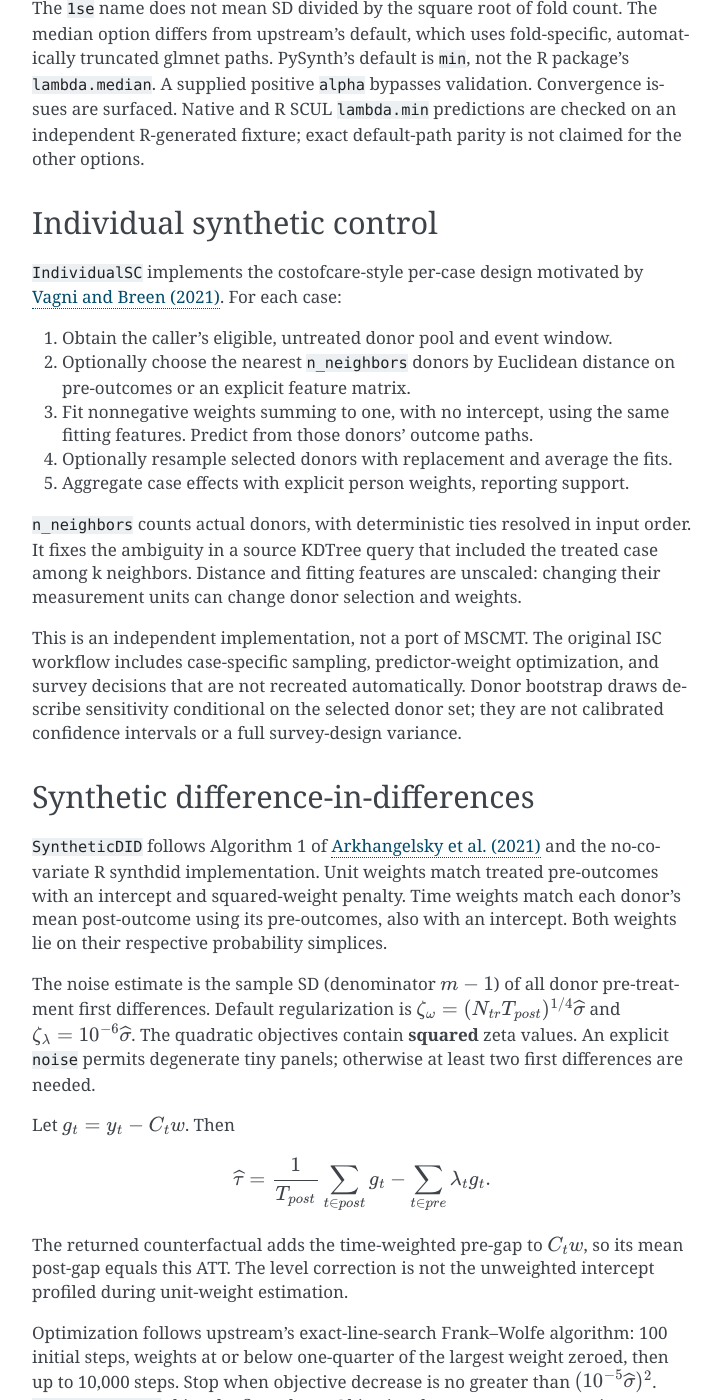
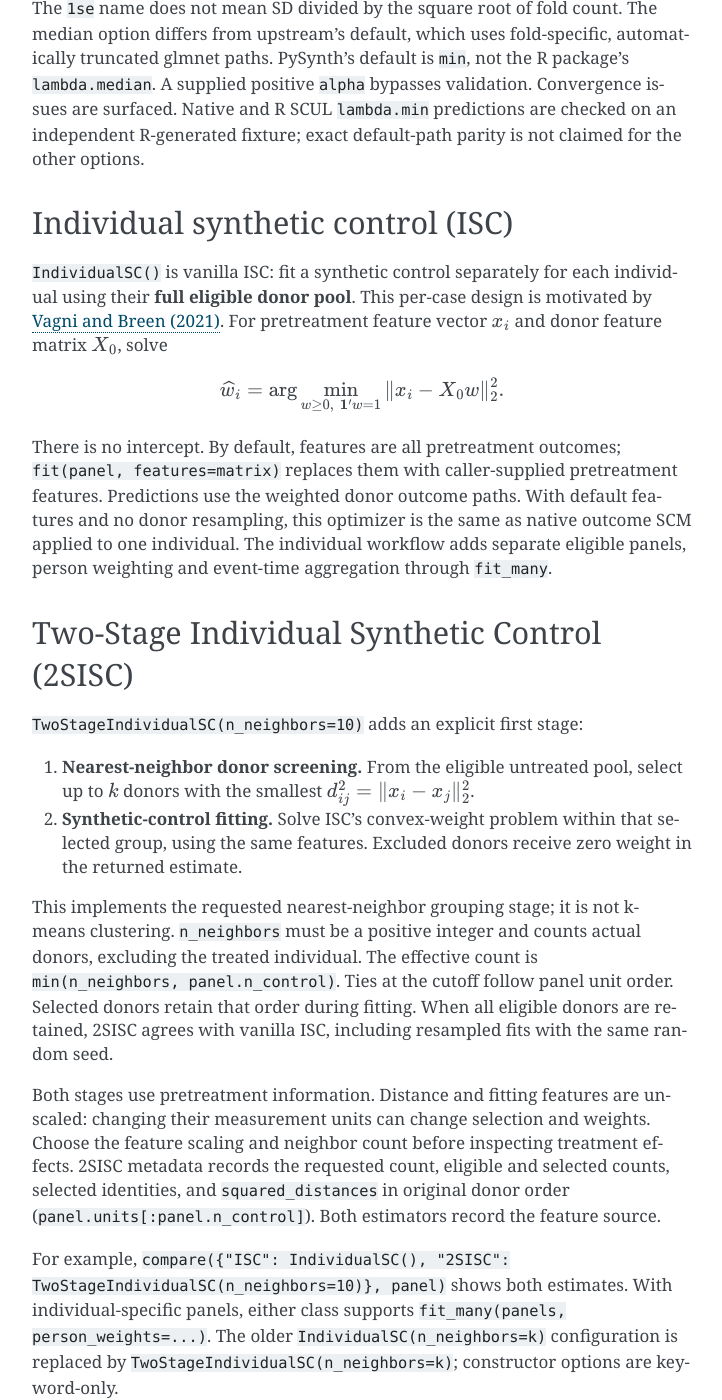
Before and after one commit to crahal/pysynthcon, a Sphinx documentation site: the page built from docs/methods.md, in a window 1280 px wide and 1400 px high, scrolled down 1527 px. Shown: the whole window, without its empty margins (388-1110 px from the left). Built offline with Sphinx 7.4.7, drawn with Linux system fonts in a browser that asks for light colours; some of the changed text lies outside the part shown.

Commit message:
docs: compare ISC and 2SISC in all canonical empirical examples

```diff
--- a/docs/api.rst
+++ b/docs/api.rst
@@ -22,6 +22,7 @@ Native methods
 
 .. automodule:: pysynth.individual
    :members:
+   :inherited-members:
 
 .. automodule:: pysynth.sdid
    :members:
--- a/docs/methods.md
+++ b/docs/methods.md
@@ -63,29 +63,68 @@ Convergence issues are surfaced. Native and R SCUL `lambda.min` predictions
 are checked on an independent R-generated fixture; exact default-path parity
 is not claimed for the other options.
 
-## Individual synthetic control
+## Individual synthetic control (ISC)
 
-`IndividualSC` implements the costofcare-style per-case design motivated by
-[Vagni and Breen (2021)](https://doi.org/10.1093/esr/jcab014). For each case:
+`IndividualSC()` is vanilla ISC: fit a synthetic control separately for each
+individual using their **full eligible donor pool**. This per-case design is
+motivated by [Vagni and Breen (2021)](https://doi.org/10.1093/esr/jcab014).
+For pretreatment feature vector $x_i$ and donor feature matrix $X_0$, solve
 
-1. Obtain the caller's eligible, untreated donor pool and event window.
-2. Optionally choose the nearest `n_neighbors` donors by Euclidean distance
-   on pre-outcomes or an explicit feature matrix.
-3. Fit nonnegative weights summing to one, with no intercept, using the same
-   fitting features. Predict from those donors' outcome paths.
-4. Optionally resample selected donors with replacement and average the fits.
-5. Aggregate case effects with explicit person weights, reporting support.
+$$\widehat w_i=\arg\min_{w\geq0,\;\mathbf{1}'w=1}
+\|x_i-X_0w\|_2^2.$$
 
-`n_neighbors` counts actual donors, with deterministic ties resolved in input
-order. It fixes the ambiguity in a source KDTree query that included the
-treated case among k neighbors. Distance and fitting features are unscaled:
-changing their measurement units can change donor selection and weights.
+There is no intercept. By default, features are all pretreatment outcomes;
+`fit(panel, features=matrix)` replaces them with caller-supplied pretreatment
+features. Predictions use the weighted donor outcome paths. With default
+features and no donor resampling, this optimizer is the same as native
+outcome SCM applied to one individual. The individual workflow adds separate
+eligible panels, person weighting and event-time aggregation through `fit_many`.
 
-This is an independent implementation, not a port of MSCMT. The original ISC
+## Two-Stage Individual Synthetic Control (2SISC)
+
+`TwoStageIndividualSC(n_neighbors=10)` adds an explicit first stage:
+
+1. **Nearest-neighbor donor screening.** From the eligible untreated pool,
+   select up to $k$ donors with the smallest $d_{ij}^2=\|x_i-x_j\|_2^2$.
+2. **Synthetic-control fitting.** Solve ISC's convex-weight problem within
+   that selected group, using the same features. Excluded donors receive
+   zero weight in the returned estimate.
+
+This implements the requested nearest-neighbor grouping stage; it is not
+k-means clustering. `n_neighbors` must be a positive integer and counts
+actual donors, excluding the treated individual. The effective count is
+`min(n_neighbors, panel.n_control)`. Ties at the cutoff follow panel unit
+order. Selected donors retain that order during fitting. When all eligible
+donors are retained, 2SISC agrees with vanilla ISC, including resampled fits
+with the same random seed.
+
+Both stages use pretreatment information. Distance and fitting features are
+unscaled: changing their measurement units can change selection and weights.
+Choose the feature scaling and neighbor count before inspecting treatment
+effects. 2SISC metadata records the requested count, eligible and selected
+counts, selected identities, and `squared_distances` in original donor order
+(`panel.units[:panel.n_control]`). Both estimators record the feature source.
+
+For example, `compare({"ISC": IndividualSC(), "2SISC":
+TwoStageIndividualSC(n_neighbors=10)}, panel)` shows both estimates. With
+individual-specific panels, either class supports `fit_many(panels,
+person_weights=...)`. The older `IndividualSC(n_neighbors=k)` configuration
+is replaced by `TwoStageIndividualSC(n_neighbors=k)`; constructor options
+are keyword-only.
+
+### Resampling and scope
+
+With `n_bootstrap > 0`, both estimators sample donors with replacement and
+average the fitted weights and paths. Vanilla ISC samples from the full
+eligible pool; 2SISC samples from its fixed stage-one group. Screening is
+not repeated, so these draws do not measure selection uncertainty.
+
+These are independent implementations, not ports of MSCMT. The original ISC
 workflow includes case-specific sampling, predictor-weight optimization,
 and survey decisions that are not recreated automatically. Donor bootstrap
 draws describe sensitivity conditional on the selected donor set; they are
 not calibrated confidence intervals or a full survey-design variance.
+Individuals can share donors, so their estimates need not be independent.
 
 ## Synthetic difference-in-differences
 
```
Also changed, not shown: CHANGELOG.md (+21 -0 lines), README.md (+16 -7 lines), docs/data.md (+13 -7 lines), docs/inference.md (+7 -3 lines), docs/replication.md (+6 -4 lines), 5 other files.
